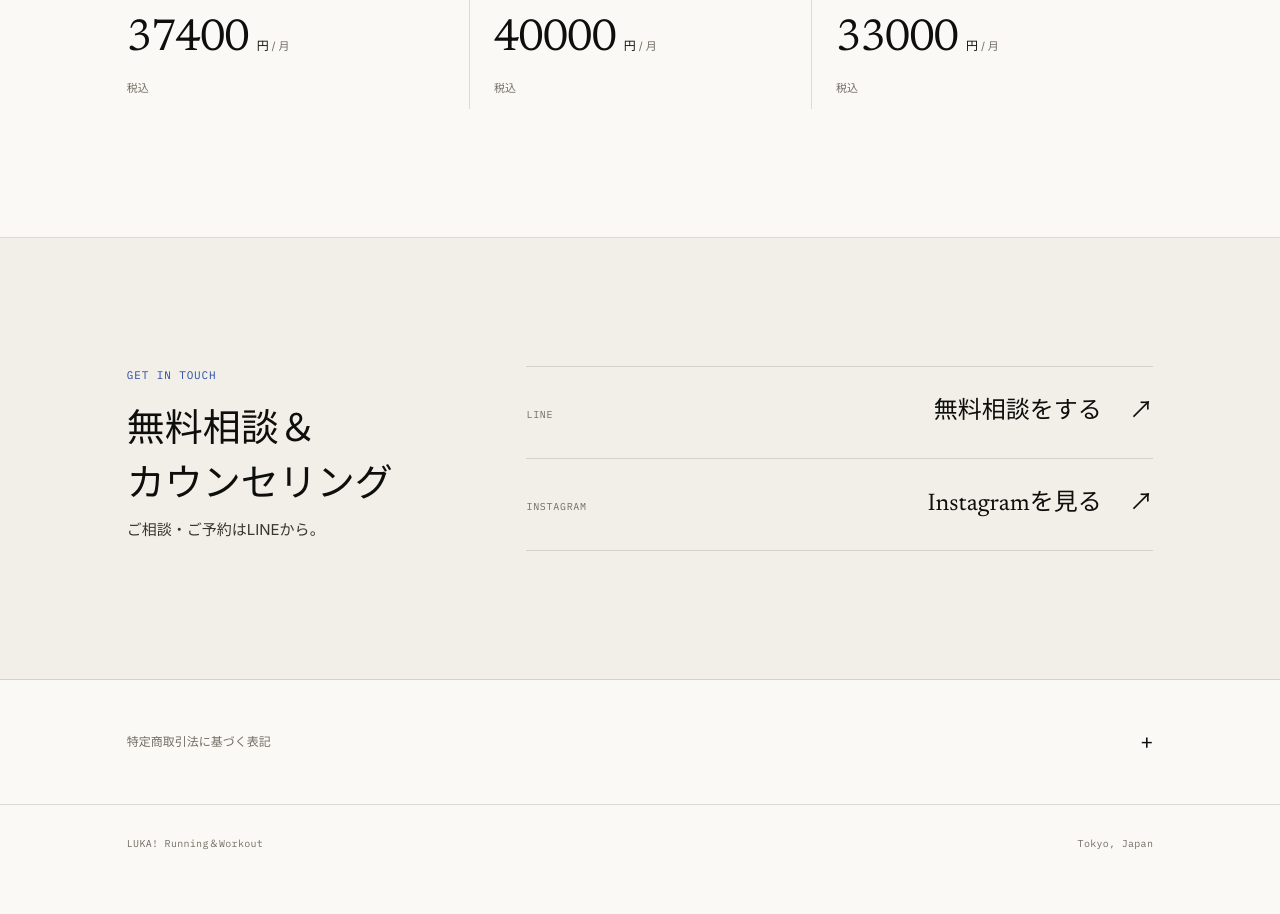
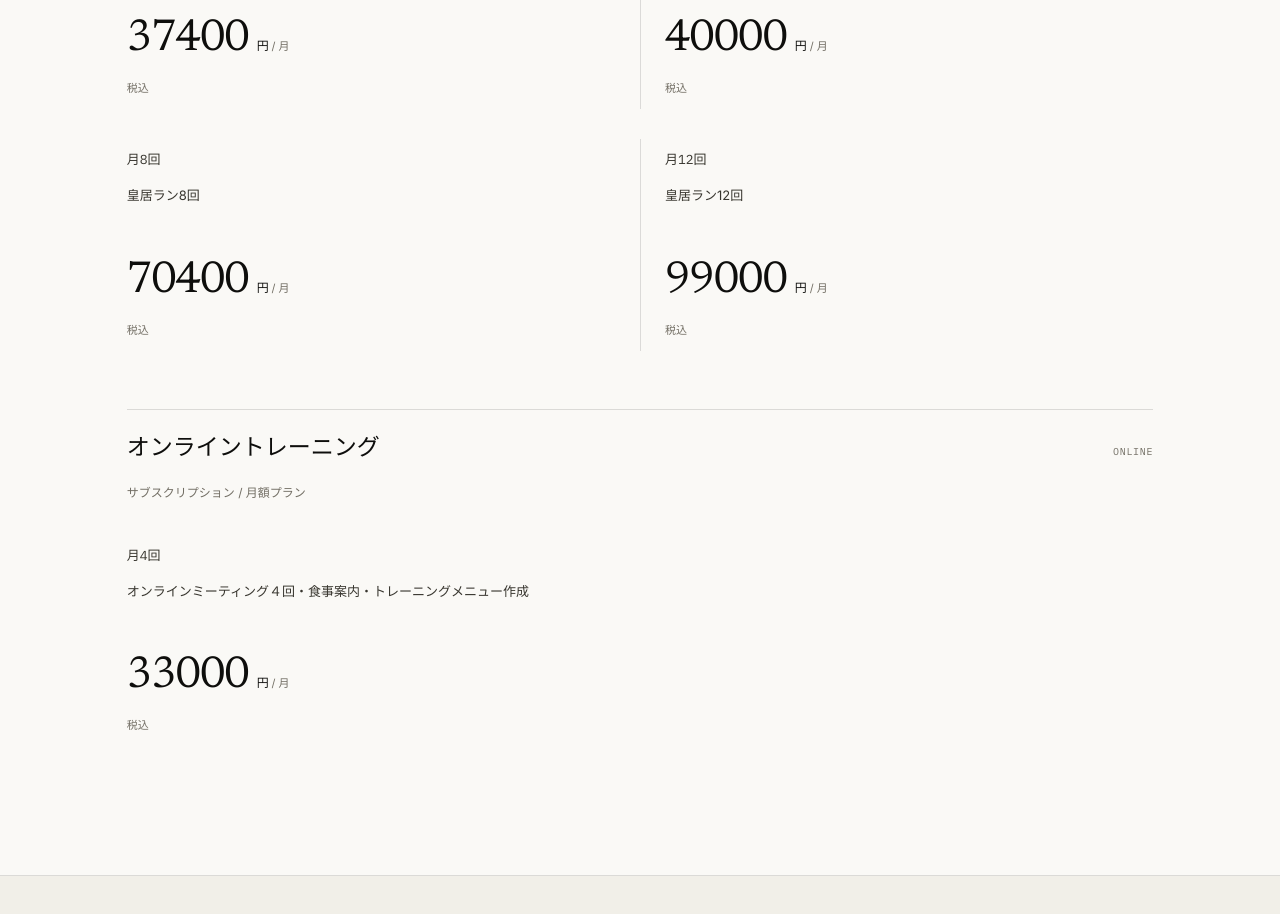
Before and after one commit to sparklingLASER/luka-web, a Next.js app: page / in a window 1280 px wide. Shown: the part 3260-4174 px from the top of the page. Built offline with nearby package versions, Linux system fonts and the light colour scheme.

Commit message:
Update page.jsx

```diff
--- a/app/page.jsx
+++ b/app/page.jsx
@@ -46,6 +46,19 @@ const runningPlans = [
     taxPrice: "40000",
   },
   {
+    title: "月8回",
+    description: "皇居ラン8回",
+    taxPrice: "70400",
+  },
+  {
+    title: "月12回",
+    description: "皇居ラン12回",
+    taxPrice: "99000",
+  },
+];
+
+const onlinePlans = [
+  {
     title: "月4回",
     description: "オンラインミーティング４回・食事案内・トレーニングメニュー作成",
     taxPrice: "33000",
@@ -85,6 +98,7 @@ const styles = {
   "navigation": "luka-navigation",
   "navigationOpen": "luka-navigationOpen",
   "note": "luka-note",
+  "onlinePlanGrid": "luka-onlinePlanGrid",
   "plan": "luka-plan",
   "planGrid": "luka-planGrid",
   "planTitle": "luka-planTitle",
@@ -139,11 +153,17 @@ function PlanItem({ plan, unit }) {
     <article className={styles.plan}>
       <h4 className={styles.planTitle}>{plan.title}</h4>
       <p className={styles.planDescription}>{plan.description}</p>
-      <p className={styles.price}>
-        <span>{plan.taxPrice}</span>
-        <span className={styles.priceUnit}>円<span> / {unit}</span></span>
-      </p>
-      <p className={styles.taxNote}>税込</p>
+      {plan.taxPrice !== null ? (
+        <>
+          <p className={styles.price}>
+            <span>{plan.taxPrice}</span>
+            <span className={styles.priceUnit}>円<span> / {unit}</span></span>
+          </p>
+          <p className={styles.taxNote}>税込</p>
+        </>
+      ) : (
+        <p className={styles.note}>料金はお問い合わせください</p>
+      )}
     </article>
   );
 }
@@ -319,12 +339,24 @@ export default function HomePage() {
             </div>
             <div className={styles.priceGroup}>
               <div className={styles.priceGroupHeading}>
-                <h3>月4回プラン</h3>
+                <h3>皇居ランプラン</h3>
                 <span className={styles.categoryLabel}>Subscription</span>
               </div>
               <p className={styles.note}>サブスクリプション / 月額プラン</p>
               <div className={styles.planGrid}>
                 {runningPlans.map((plan) => (
+                  <PlanItem key={plan.description} plan={plan} unit="月" />
+                ))}
+              </div>
+            </div>
+            <div className={styles.priceGroup}>
+              <div className={styles.priceGroupHeading}>
+                <h3>オンライントレーニング</h3>
+                <span className={styles.categoryLabel}>Online</span>
+              </div>
+              <p className={styles.note}>サブスクリプション / 月額プラン</p>
+              <div className={`${styles.planGrid} ${styles.onlinePlanGrid}`}>
+                {onlinePlans.map((plan) => (
                   <PlanItem key={plan.description} plan={plan} unit="月" />
                 ))}
               </div>
@@ -490,9 +522,10 @@ export default function HomePage() {
 .luka-priceGroupHeading { display: flex; justify-content: space-between; align-items: baseline; gap: 20px; border-top: 1px solid var(--line); padding-top: 23px; }
 .luka-priceGroupHeading h3 { font-family: var(--serif); font-size: 23px; font-weight: 400; line-height: 1.5; }
 .luka-categoryLabel { font-family: var(--mono); text-transform: uppercase; font-size: 10px; letter-spacing: 0.07em; color: var(--muted); }
-.luka-planGrid { display: grid; grid-template-columns: repeat(3, minmax(0, 1fr)); margin-top: 30px; }
+.luka-planGrid { display: grid; grid-template-columns: repeat(2, minmax(0, 1fr)); gap: 30px 0; margin-top: 30px; }
+.luka-onlinePlanGrid { grid-template-columns: 1fr; }
 .luka-plan { padding: 10px 24px 12px; border-left: 1px solid var(--line); }
-.luka-plan:first-child { border-left: none; padding-left: 0; }
+.luka-plan:nth-child(odd) { border-left: none; padding-left: 0; }
 .luka-planTitle { font-family: var(--mono); font-size: 13px; font-weight: 400; color: var(--soft); }
 .luka-planDescription { margin-top: 12px !important; min-height: 3.8em; font-size: 13px; line-height: 1.9; color: var(--soft); }
 .luka-price { display: flex; flex-wrap: wrap; align-items: baseline; gap: 8px; margin-top: 22px !important; font-family: var(--serif); font-size: clamp(31px, 3.6vw, 45px); line-height: 1.2; font-variant-numeric: lining-nums tabular-nums; letter-spacing: -0.025em; }
@@ -562,7 +595,7 @@ export default function HomePage() {
   .luka-priceGroup { margin-top: 44px; }
   .luka-priceGroupHeading h3 { font-size: 20px; }
   .luka-priceGroupHeading { flex-wrap: wrap; gap: 8px; }
-  .luka-planGrid { grid-template-columns: 1fr; margin-top: 12px; }
+  .luka-planGrid { grid-template-columns: 1fr; gap: 0; margin-top: 12px; }
   .luka-plan, .luka-plan:first-child { border-left: none; border-top: 1px solid var(--line); padding: 24px 0; }
   .luka-planGrid .luka-plan:first-child { border-top: none; }
   .luka-planTitle { font-size: 13px; }
```
